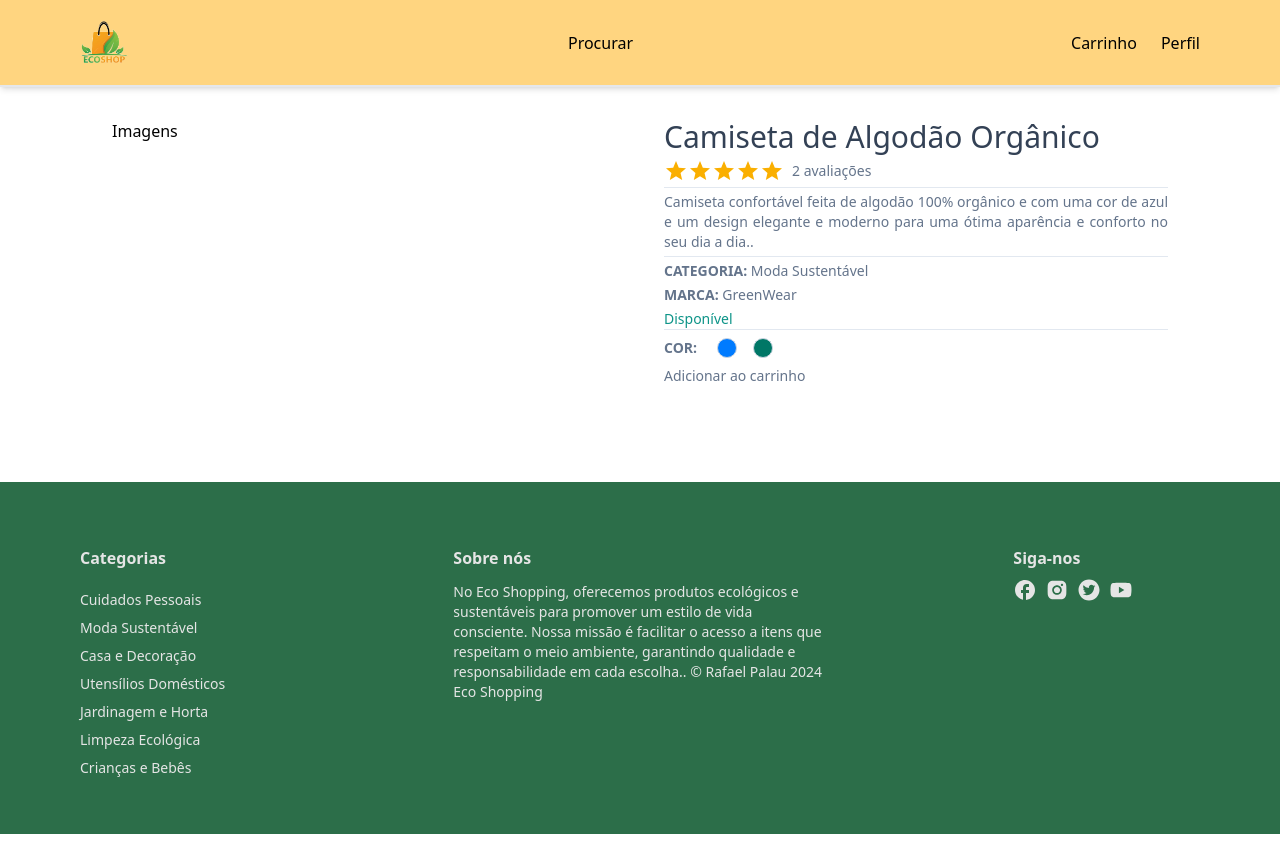
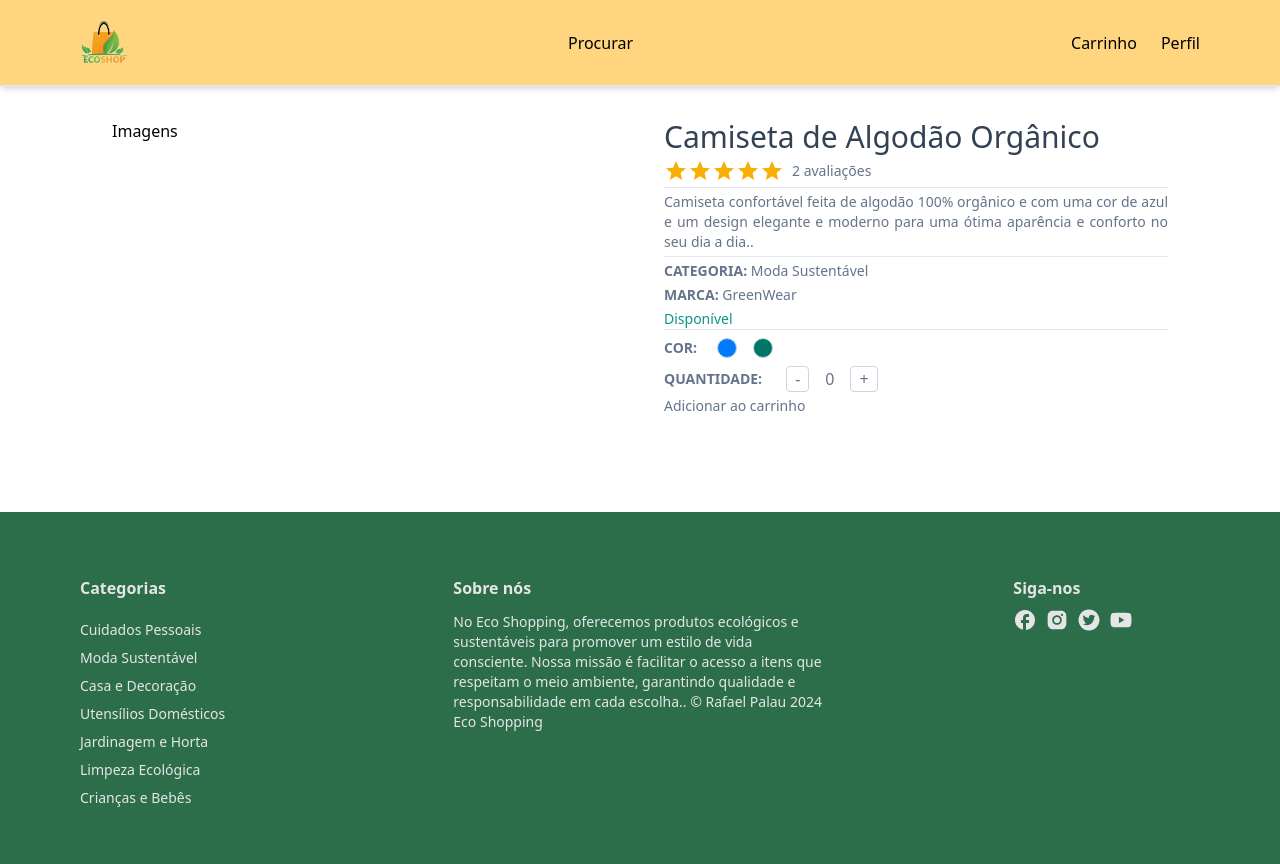
Before and after one commit to RafaPalau/eco-shopping, a Next.js app: page /product/1 in a window 1280 px wide. Before the commit the page ends 834 px from the top, so only its background shows below. Built offline with nearby package versions, Linux system fonts and the light colour scheme.

Commit message:
feat: create a setQuantity component

```diff
--- /dev/null
+++ b/src/app/components/Product/SetQuantity.tsx
@@ -0,0 +1,38 @@
+"use client";
+
+import { CartProduct } from "@/app/product/[productId]/ProductDetails";
+
+interface Props {
+  cartCounter?: boolean;
+  cartProduct: CartProduct;
+  handleQuantityIncrease: () => void;
+  handleQuantityDecrease: () => void;
+}
+
+const buttonStyle =
+  "border-[1.2px] border-slate-300 px-2 rounded cursor-pointer";
+
+const SetQuantity: React.FC<Props> = ({
+  cartProduct,
+  handleQuantityIncrease,
+  handleQuantityDecrease,
+  cartCounter,
+}: Props) => {
+  console.log(cartProduct);
+  return (
+    <div className="flex gap-6 items-center">
+      {cartCounter ? null : <div className="font-semibold">QUANTIDADE:</div>}
+      <div className="flex gap-4 items-center text-base">
+        <button className={buttonStyle} onClick={handleQuantityDecrease}>
+          -
+        </button>
+        <div className="text-center">{cartProduct.quantity}</div>
+        <button className={buttonStyle} onClick={handleQuantityIncrease}>
+          +
+        </button>
+      </div>
+    </div>
+  );
+};
+
+export default SetQuantity;
--- a/src/app/product/[productId]/ProductDetails.tsx
+++ b/src/app/product/[productId]/ProductDetails.tsx
@@ -4,6 +4,7 @@ import { Rating } from "@mui/material";
 import { productRating } from "../../../../utils/format";
 import { useCallback, useState } from "react";
 import SetColor from "@/app/components/Product/SetColor";
+import SetQuantity from "@/app/components/Product/SetQuantity";
 
 interface IProduct {
   product: any;
@@ -38,7 +39,7 @@ const ProductDetails: React.FC<IProduct> = ({ product }: IProduct) => {
     inStock: product.inStock,
     color: product.color,
     selectedImage: { ...product.images[0] },
-    quantity: 1,
+    quantity: product.quantity,
     price: product.price,
   });
 
@@ -54,6 +55,32 @@ const ProductDetails: React.FC<IProduct> = ({ product }: IProduct) => {
     // eslint-disable-next-line react-hooks/exhaustive-deps
     [cardProduct.selectedImage]
   );
+
+  console.log(product.quantity);
+
+  const handleQuantityIncrease = useCallback(() => {
+    if (cardProduct.quantity >= 99) return;
+
+    setCartProduct((prev) => {
+      return {
+        ...prev,
+        quantity: prev.quantity + 1,
+      };
+    });
+  }, [cardProduct]);
+
+  console.log(cardProduct.quantity);
+
+  const handleQuantityDecrease = useCallback(() => {
+    if (cardProduct.quantity === 0) return;
+
+    setCartProduct((prev) => {
+      return {
+        ...prev,
+        quantity: prev.quantity - 1,
+      };
+    });
+  }, [cardProduct]);
 
   return (
     <div
@@ -92,13 +119,12 @@ const ProductDetails: React.FC<IProduct> = ({ product }: IProduct) => {
           handColorSelect={handleColorSelect}
         />
 
-        {product.quantity && (
-          <div>
-            <hr className="border-slate-200 w-full" />
-            <div>Quantidade: {product.quantity}</div>
-            <hr className="border-slate-200 w-full" />
-          </div>
-        )}
+        <SetQuantity
+          cartProduct={cardProduct}
+          handleQuantityIncrease={handleQuantityIncrease}
+          handleQuantityDecrease={handleQuantityDecrease}
+          cartCounter={product.quantity}
+        />
 
         <div>Adicionar ao carrinho</div>
       </div>
--- a/utils/product.ts
+++ b/utils/product.ts
@@ -7,6 +7,7 @@ export const product = {
   brand: "GreenWear",
   category: "Moda Sustentável",
   inStock: true,
+  quantity: 0,
   images: [
     {
       color: "Blue",
```
Also changed, not shown: utils/products.tsx (+20 -12 lines).
